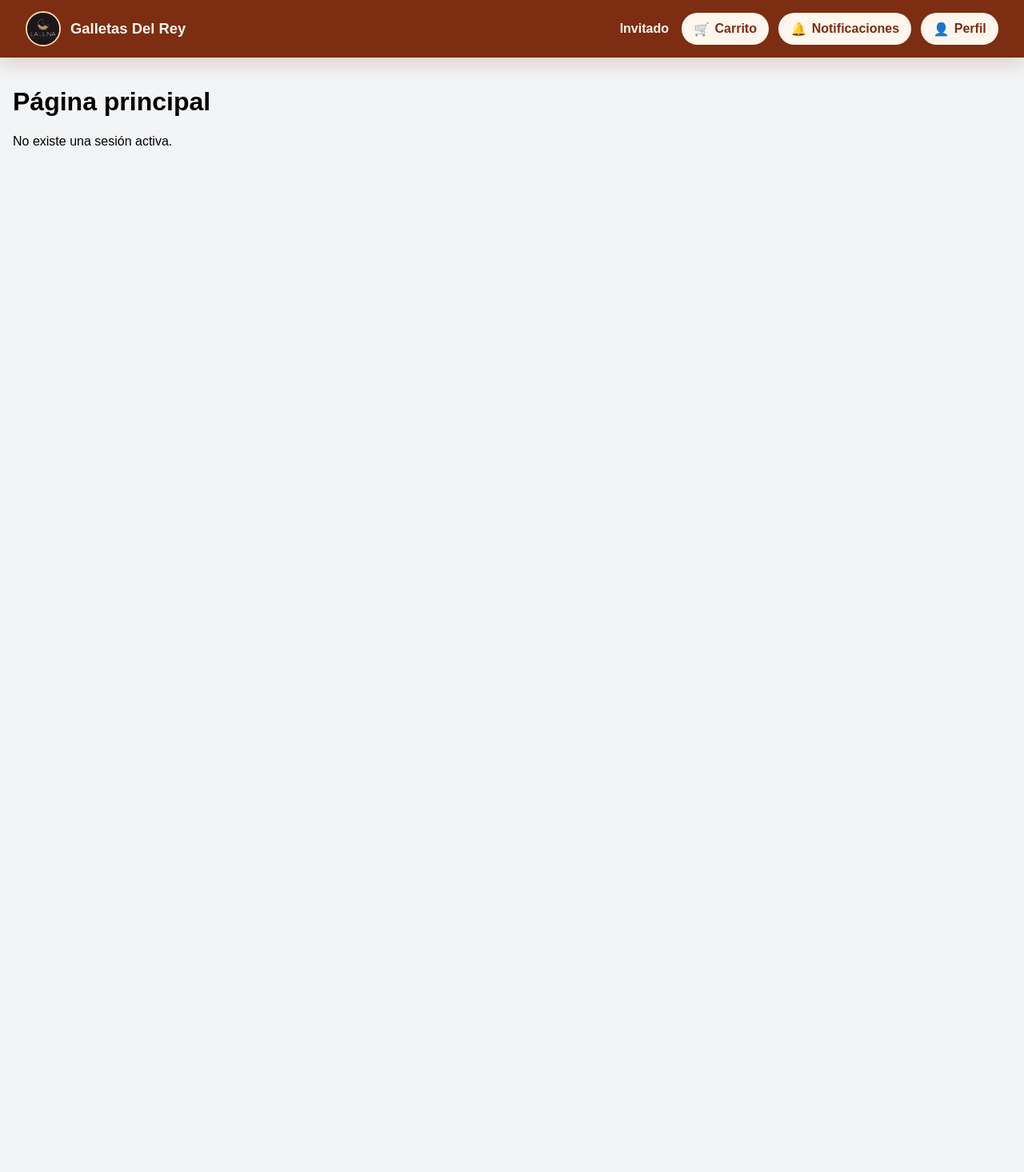
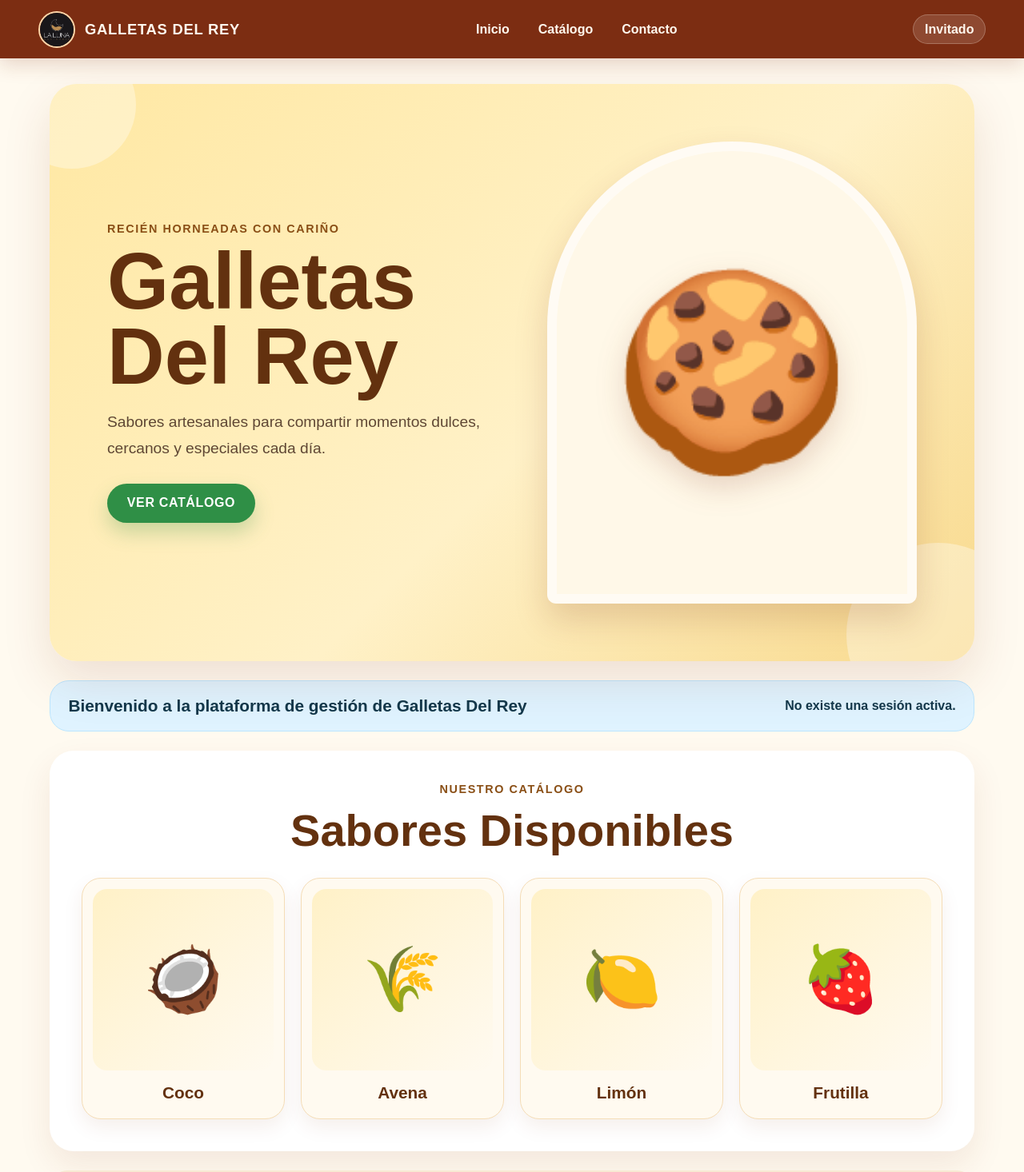
Before and after one commit to Thi4go0077/GalletasDelRey2, a React (Vite) app: page / in a window 1280 px wide. Shown: the top 1466 px of the page at 80% size. Before the commit the page ends 872 px from the top, so only its background shows below. Built offline with nearby package versions, Linux system fonts and the light colour scheme.

Commit message:
Redesign home page

```diff
--- a/src/components/layout/Navbar.css
+++ b/src/components/layout/Navbar.css
@@ -4,83 +4,85 @@
   box-shadow: 0 8px 24px rgb(124 45 18 / 18%);
   color: #fff7ed;
   display: flex;
-  gap: 1rem;
+  gap: 1.25rem;
   justify-content: space-between;
   min-height: 72px;
-  padding: 0.85rem 2rem;
+  padding: 0.85rem clamp(1rem, 4vw, 3rem);
+  position: sticky;
+  top: 0;
+  z-index: 10;
 }
-
-/* LOGO */
 
 .navbar__logo {
   align-items: center;
+  color: inherit;
   display: flex;
   gap: 0.75rem;
   min-width: max-content;
+  text-decoration: none;
 }
 
 .navbar__logo-image {
   border: 2px solid #fed7aa;
   border-radius: 999px;
   display: block;
-  height: 44px;
+  height: 46px;
   object-fit: cover;
-  width: 44px;
+  width: 46px;
 }
 
 .navbar__logo-text {
-  font-size: 1.15rem;
-  font-weight: 700;
+  font-size: clamp(0.95rem, 2vw, 1.15rem);
+  font-weight: 800;
+  letter-spacing: 0.04em;
 }
 
-/* ACCIONES */
-
-.navbar__actions {
+.navbar__menu {
   align-items: center;
   display: flex;
   flex-wrap: wrap;
-  gap: 0.75rem;
-  justify-content: flex-end;
+  gap: 0.45rem;
+  justify-content: center;
+}
+
+.navbar__menu a {
+  border-radius: 999px;
+  color: #fff7ed;
+  font-weight: 700;
+  padding: 0.65rem 0.9rem;
+  text-decoration: none;
+  transition: background-color 0.2s ease, color 0.2s ease;
+}
+
+.navbar__menu a:hover,
+.navbar__menu a:focus-visible {
+  background: #fff7ed;
+  color: #7c2d12;
+  outline: none;
 }
 
 .navbar__username {
+  background: rgb(255 247 237 / 14%);
+  border: 1px solid rgb(255 247 237 / 24%);
+  border-radius: 999px;
   font-weight: 700;
-  margin-right: 0.25rem;
+  padding: 0.55rem 0.85rem;
+  white-space: nowrap;
 }
 
-/* BOTONES */
-
-.navbar__button {
-  align-items: center;
-  background: #fff7ed;
-  border: 0;
-  border-radius: 999px;
-  color: #7c2d12;
-  cursor: pointer;
-  display: inline-flex;
-  font: inherit;
-  font-weight: 700;
-  gap: 0.4rem;
-  padding: 0.65rem 0.95rem;
-  transition: transform 0.2s ease, box-shadow 0.2s ease;
-}
-
-.navbar__button:hover {
-  box-shadow: 0 8px 18px rgb(67 20 7 / 22%);
-  transform: translateY(-1px);
-}
-
-/* RESPONSIVE */
-
-@media (max-width: 680px) {
+@media (max-width: 760px) {
   .navbar {
-    align-items: flex-start;
+    align-items: stretch;
     flex-direction: column;
-    padding: 1rem;
   }
 
-  .navbar__actions {
-    justify-content: flex-start;
-    width: 100%;
+  .navbar__logo,
+  .navbar__menu {
+    justify-content: center;
+  }
+
+  .navbar__username {
+    text-align: center;
+    white-space: normal;
   }
 }
--- a/src/components/layout/Navbar.tsx
+++ b/src/components/layout/Navbar.tsx
@@ -10,45 +10,24 @@ function Navbar({ user }: NavbarProps) {
 
   return (
     <header className="navbar" aria-label="Barra principal">
-      <div className="navbar__logo" aria-label="Galletas Del Rey">
+      <a className="navbar__logo" href="/" aria-label="Ir al inicio de Galletas Del Rey">
         <img
           className="navbar__logo-image"
           src="/logo/logo-icon.jpg"
           alt="Logo de Galletas Del Rey"
         />
-        <span className="navbar__logo-text">Galletas Del Rey</span>
-      </div>
+        <span className="navbar__logo-text">GALLETAS DEL REY</span>
+      </a>
 
-      <div className="navbar__actions">
-        <span className="navbar__username">{displayName}</span>
+      <nav className="navbar__menu" aria-label="Navegación principal">
+        <a href="/">Inicio</a>
+        <a href="#sabores">Catálogo</a>
+        <a href="#contacto">Contacto</a>
+      </nav>
 
-        <button
-          className="navbar__button"
-          type="button"
-          aria-label="Abrir carrito"
-        >
-          🛒
-          <span>Carrito</span>
-        </button>
-
-        <button
-          className="navbar__button"
-          type="button"
-          aria-label="Ver notificaciones"
-        >
-          🔔
-          <span>Notificaciones</span>
-        </button>
-
-        <button
-          className="navbar__button"
-          type="button"
-          aria-label="Abrir perfil"
-        >
-          👤
-          <span>Perfil</span>
-        </button>
-      </div>
+      <span className="navbar__username" aria-label={`Usuario actual: ${displayName}`}>
+        {displayName}
+      </span>
     </header>
   );
 }
--- a/src/index.css
+++ b/src/index.css
@@ -2,24 +2,303 @@
   box-sizing: border-box;
 }
 
-body {
-  margin: 0;
-  font-family: Arial, sans-serif;
-  background: #f3f4f6;
+html {
+  scroll-behavior: smooth;
 }
 
+body {
+  background: #fffaf0;
+  color: #2f241b;
+  font-family: Arial, sans-serif;
+  margin: 0;
+}
 
-button {
+button,
+a {
   font-family: inherit;
 }
 
-.home-page {
-  min-height: 100vh;
-  padding: 1rem;
+img {
+  max-width: 100%;
+}
 
 .home-page {
   margin: 0 auto;
-  max-width: 1100px;
-  padding: 2rem;
+  max-width: 1220px;
+  min-height: 100vh;
+  padding: clamp(1rem, 3vw, 2rem);
+}
 
+.home-hero {
+  align-items: center;
+  background: linear-gradient(135deg, #ffe8a3 0%, #fff1c7 56%, #f8d98c 100%);
+  border-radius: 34px;
+  box-shadow: 0 24px 60px rgb(124 45 18 / 13%);
+  display: grid;
+  gap: clamp(1.5rem, 4vw, 3rem);
+  grid-template-columns: minmax(0, 1fr) minmax(280px, 0.92fr);
+  overflow: hidden;
+  padding: clamp(2rem, 6vw, 4.5rem);
+  position: relative;
 }
+
+.home-hero::before,
+.home-hero::after {
+  background: rgb(255 255 255 / 34%);
+  border-radius: 999px;
+  content: "";
+  position: absolute;
+}
+
+.home-hero::before {
+  height: 160px;
+  left: -52px;
+  top: -54px;
+  width: 160px;
+}
+
+.home-hero::after {
+  bottom: -82px;
+  height: 230px;
+  right: -70px;
+  width: 230px;
+}
+
+.home-hero__content,
+.home-hero__image-card {
+  position: relative;
+  z-index: 1;
+}
+
+.home-hero__eyebrow,
+.section-heading p {
+  color: #8a4f16;
+  font-size: 0.9rem;
+  font-weight: 800;
+  letter-spacing: 0.11em;
+  margin: 0 0 0.7rem;
+  text-transform: uppercase;
+}
+
+.home-hero h1 {
+  color: #63310f;
+  font-size: clamp(2.7rem, 8vw, 6.2rem);
+  line-height: 0.94;
+  margin: 0;
+  max-width: 640px;
+}
+
+.home-hero__description {
+  color: #5f4734;
+  font-size: clamp(1rem, 2vw, 1.2rem);
+  line-height: 1.7;
+  margin: 1.25rem 0 1.75rem;
+  max-width: 520px;
+}
+
+.home-hero__button {
+  background: #2f8f46;
+  border-radius: 999px;
+  box-shadow: 0 12px 24px rgb(47 143 70 / 26%);
+  color: #fff;
+  display: inline-flex;
+  font-weight: 800;
+  letter-spacing: 0.04em;
+  padding: 0.95rem 1.55rem;
+  text-decoration: none;
+  transition: background-color 0.2s ease, transform 0.2s ease;
+}
+
+.home-hero__button:hover,
+.home-hero__button:focus-visible {
+  background: #247339;
+  transform: translateY(-2px);
+}
+
+.home-hero__image-card {
+  background: #fff8e8;
+  border: 12px solid rgb(255 255 255 / 55%);
+  border-radius: 999px 999px 48px 48px;
+  box-shadow: 0 20px 42px rgb(124 45 18 / 18%);
+  overflow: hidden;
+}
+
+.home-hero__image-card img {
+  aspect-ratio: 4 / 5;
+  display: block;
+  height: 100%;
+  object-fit: cover;
+  width: 100%;
+}
+
+.welcome-card {
+  align-items: center;
+  background: #dff3ff;
+  border: 1px solid #bce6ff;
+  border-radius: 24px;
+  color: #12384b;
+  display: flex;
+  gap: 1rem;
+  justify-content: space-between;
+  margin: 1.5rem 0;
+  padding: 1.2rem 1.4rem;
+}
+
+.welcome-card p {
+  font-size: clamp(1.05rem, 2vw, 1.3rem);
+  font-weight: 800;
+  margin: 0;
+}
+
+.welcome-card__session {
+  align-items: center;
+  display: flex;
+  flex-wrap: wrap;
+  gap: 0.75rem;
+  justify-content: flex-end;
+}
+
+.welcome-card__session button {
+  background: #7c2d12;
+  border: 0;
+  border-radius: 999px;
+  color: #fff7ed;
+  cursor: pointer;
+  font-weight: 700;
+  padding: 0.7rem 1rem;
+}
+
+.welcome-card__hint {
+  font-weight: 700;
+}
+
+.flavors-section {
+  background: #ffffff;
+  border-radius: 30px;
+  box-shadow: 0 18px 42px rgb(124 45 18 / 9%);
+  padding: clamp(1.5rem, 4vw, 2.5rem);
+}
+
+.section-heading {
+  text-align: center;
+}
+
+.section-heading h2 {
+  color: #63310f;
+  font-size: clamp(2rem, 5vw, 3.5rem);
+  margin: 0 0 1.7rem;
+}
+
+.flavors-grid {
+  display: grid;
+  gap: 1.25rem;
+  grid-template-columns: repeat(4, minmax(0, 1fr));
+}
+
+.flavor-card {
+  background: #fffaf0;
+  border: 1px solid #f5ddb7;
+  border-radius: 24px;
+  box-shadow: 0 10px 24px rgb(124 45 18 / 8%);
+  overflow: hidden;
+  padding: 0.8rem;
+  text-align: center;
+}
+
+.flavor-card img,
+.flavor-card__placeholder {
+  aspect-ratio: 1 / 1;
+  background: linear-gradient(135deg, #fff1c7, #fffaf0);
+  border-radius: 18px;
+  display: grid;
+  object-fit: cover;
+  place-items: center;
+  width: 100%;
+}
+
+.flavor-card__placeholder {
+  color: #7c2d12;
+  font-size: clamp(3.5rem, 10vw, 5rem);
+}
+
+.flavor-card h3 {
+  color: #63310f;
+  font-size: 1.3rem;
+  margin: 1rem 0 0.45rem;
+}
+
+.contact-strip {
+  background: #f7ead3;
+  border-radius: 22px;
+  color: #5f4734;
+  font-weight: 700;
+  margin-top: 1.5rem;
+  padding: 1rem 1.25rem;
+  text-align: center;
+}
+
+.contact-strip p {
+  margin: 0;
+}
+
+@media (max-width: 900px) {
+  .home-hero {
+    grid-template-columns: 1fr;
+    text-align: center;
+  }
+
+  .home-hero__description {
+    margin-left: auto;
+    margin-right: auto;
+  }
+
+  .home-hero__image-card {
+    justify-self: center;
+    max-width: 430px;
+    width: 100%;
+  }
+
+  .flavors-grid {
+    grid-template-columns: repeat(2, minmax(0, 1fr));
+  }
+}
+
+@media (max-width: 560px) {
+  .home-page {
+    padding: 0.8rem;
+  }
+
+  .home-hero,
+  .flavors-section,
+  .welcome-card {
+    border-radius: 22px;
+  }
+
+  .welcome-card {
+    align-items: flex-start;
+    flex-direction: column;
+  }
+
+  .welcome-card__session {
+    align-items: flex-start;
+    flex-direction: column;
+  }
+
+  .flavors-grid {
+    grid-template-columns: 1fr;
+  }
+}
+
+.home-hero__placeholder {
+  align-items: center;
+  aspect-ratio: 4 / 5;
+  color: #8a4f16;
+  display: flex;
+  justify-content: center;
+  min-height: 320px;
+}
+
+.home-hero__placeholder span {
+  filter: drop-shadow(0 14px 18px rgb(124 45 18 / 18%));
+  font-size: clamp(8rem, 22vw, 15rem);
+}
--- a/src/pages/HomePage.tsx
+++ b/src/pages/HomePage.tsx
@@ -1,6 +1,33 @@
 import { useNavigate } from "react-router-dom";
 import Navbar from "../components/layout/Navbar";
 import { authRepository } from "../repositories/authRepository";
+
+const flavorCards = [
+  {
+    name: "Coco",
+    image: null,
+    placeholder: "🥥",
+    alt: "Placeholder decorativo para galletas sabor coco",
+  },
+  {
+    name: "Avena",
+    image: null,
+    placeholder: "🌾",
+    alt: "Placeholder decorativo para galletas sabor avena",
+  },
+  {
+    name: "Limón",
+    image: null,
+    placeholder: "🍋",
+    alt: "Placeholder decorativo para galletas sabor limón",
+  },
+  {
+    name: "Frutilla",
+    image: null,
+    placeholder: "🍓",
+    alt: "Placeholder decorativo para galletas sabor frutilla",
+  },
+];
 
 function HomePage() {
   const navigate = useNavigate();
@@ -16,21 +43,67 @@ function HomePage() {
       <Navbar user={user} />
 
       <main className="home-page">
-        <h1>Página principal</h1>
+        <section className="home-hero" aria-labelledby="home-hero-title">
+          <div className="home-hero__content">
+            <p className="home-hero__eyebrow">Recién horneadas con cariño</p>
+            <h1 id="home-hero-title">Galletas Del Rey</h1>
+            <p className="home-hero__description">
+              Sabores artesanales para compartir momentos dulces, cercanos y
+              especiales cada día.
+            </p>
+            <a className="home-hero__button" href="#sabores">
+              VER CATÁLOGO
+            </a>
+          </div>
 
-        {user ? (
-          <>
-            <p>Bienvenido, {user.name}</p>
-            <p>Carnet: {user.carnet}</p>
-            <p>Rol: {user.role}</p>
+          <div
+            className="home-hero__image-card home-hero__placeholder"
+            role="img"
+            aria-label="Placeholder decorativo para imagen principal de galletas"
+          >
+            <span>🍪</span>
+          </div>
+        </section>
 
-            <button type="button" onClick={handleLogout}>
-              Cerrar sesión
-            </button>
-          </>
-        ) : (
-          <p>No existe una sesión activa.</p>
-        )}
+        <section className="welcome-card" aria-label="Mensaje de bienvenida">
+          <p>Bienvenido a la plataforma de gestión de Galletas Del Rey</p>
+          {user ? (
+            <div className="welcome-card__session">
+              <span>Sesión activa: {user.name}</span>
+              <button type="button" onClick={handleLogout}>
+                Cerrar sesión
+              </button>
+            </div>
+          ) : (
+            <span className="welcome-card__hint">No existe una sesión activa.</span>
+          )}
+        </section>
+
+        <section className="flavors-section" id="sabores" aria-labelledby="flavors-title">
+          <div className="section-heading">
+            <p>Nuestro catálogo</p>
+            <h2 id="flavors-title">Sabores Disponibles</h2>
+          </div>
+
+          <div className="flavors-grid">
+            {flavorCards.map((flavor) => (
+              <article className="flavor-card" key={flavor.name}>
+                {flavor.image ? (
+                  <img src={flavor.image} alt={flavor.alt} />
+                ) : (
+                  <div className="flavor-card__placeholder" role="img" aria-label={flavor.alt}>
+                    {flavor.placeholder}
+                  </div>
+                )}
+                <h3>{flavor.name}</h3>
+              </article>
+            ))}
+          </div>
+        </section>
+
+        <section className="contact-strip" id="contacto" aria-label="Contacto">
+          <p>¿Quieres hacer un pedido especial? Muy pronto conectaremos esta sección.</p>
+        </section>
       </main>
     </>
   );
```
